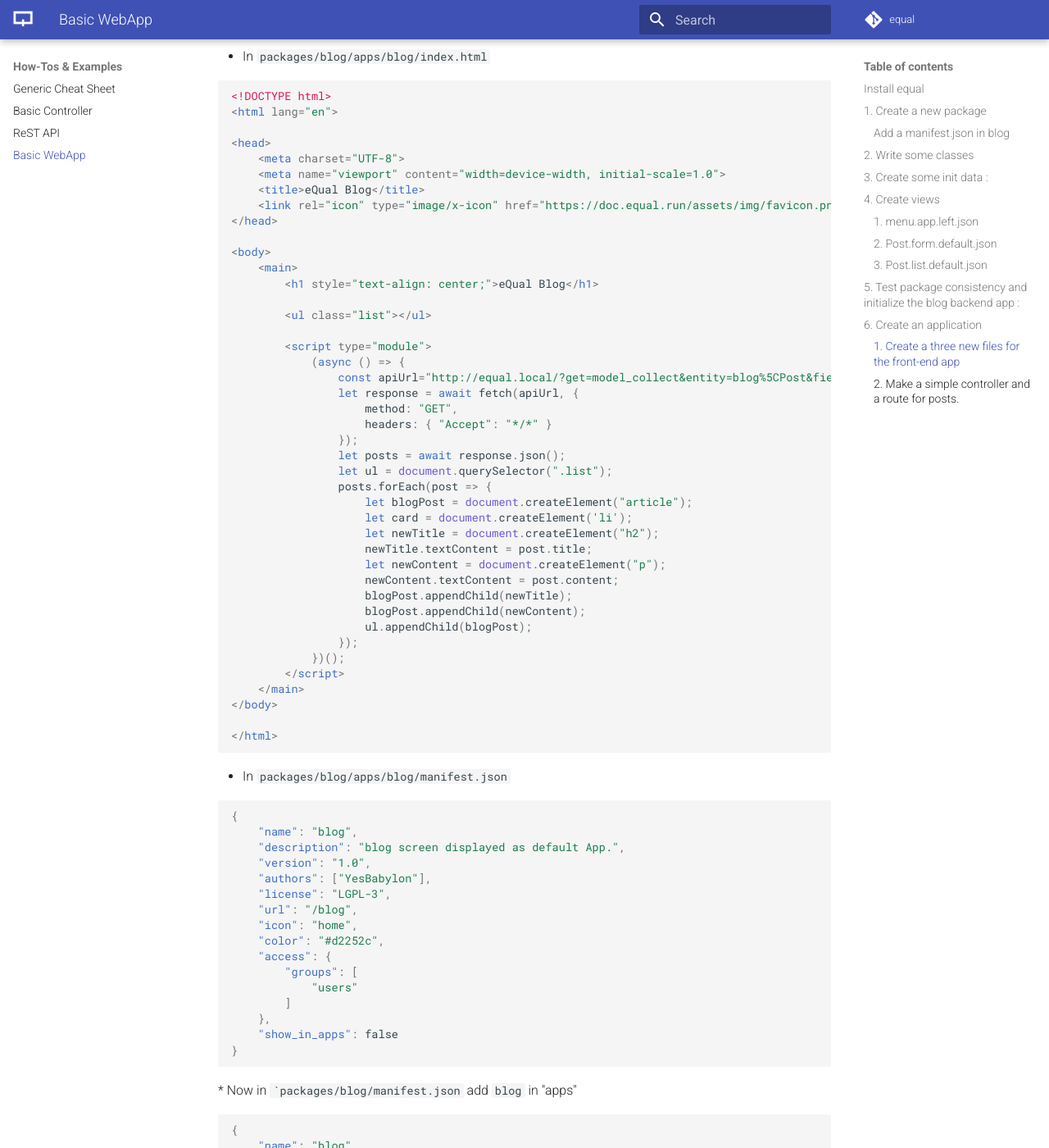
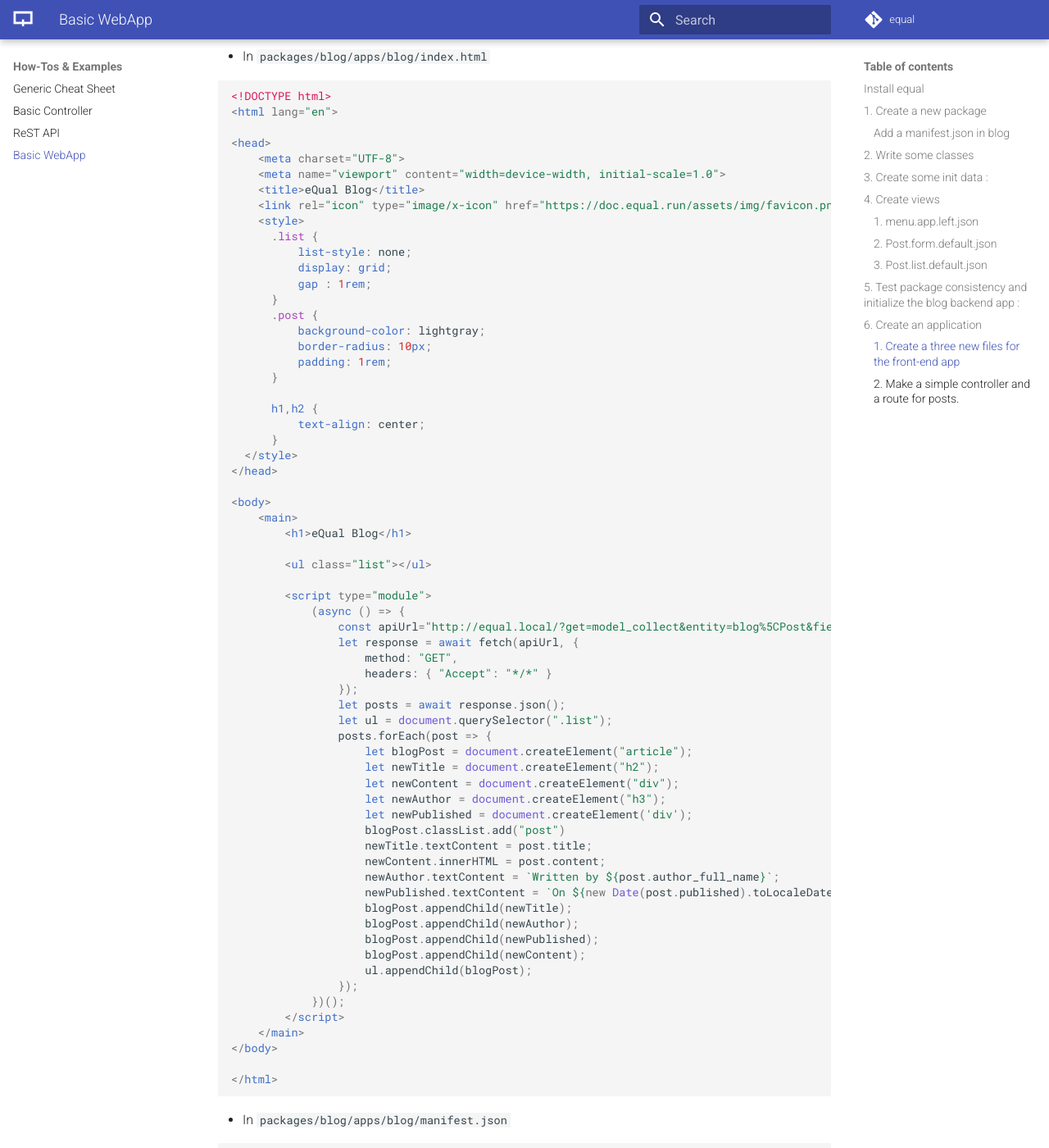
Before and after one commit to equalframework/equal-doc, an MkDocs documentation site: the page built from docs/howtos-and-examples/basic-webapp.md, in a window 1280 px wide and 1400 px high, scrolled down 9307 px. Shown: the whole window at 82% size. Built offline with MkDocs 1.6.1 and Material for MkDocs 9.7.7, drawn with Linux system fonts in a browser that asks for light colours; comment, search, counter and statistics services are not loaded; the version menu is left out; some of the changed text lies outside the part shown.

Commit message:
add published and author_full_name in blog post and fix date format in controller

````diff
--- a/docs/howtos-and-examples/basic-webapp.md
+++ b/docs/howtos-and-examples/basic-webapp.md
@@ -481,11 +481,27 @@ Tree structure is now:
     <meta name="viewport" content="width=device-width, initial-scale=1.0">
     <title>eQual Blog</title>
     <link rel="icon" type="image/x-icon" href="https://doc.equal.run/assets/img/favicon.png">
+    <style>
+      .list {
+          list-style: none;
+          display: grid;
+          gap : 1rem;
+      }
+      .post {
+          background-color: lightgray;
+          border-radius: 10px;
+          padding: 1rem;
+      }
+
+      h1,h2 {
+          text-align: center;
+      }
+  </style>
 </head>
 
 <body>
     <main>
-        <h1 style="text-align: center;">eQual Blog</h1>
+        <h1>eQual Blog</h1>
 
         <ul class="list"></ul>
 
@@ -500,12 +516,18 @@ Tree structure is now:
                 let ul = document.querySelector(".list");
                 posts.forEach(post => {
                     let blogPost = document.createElement("article");
-                    let card = document.createElement('li');
                     let newTitle = document.createElement("h2");
+                    let newContent = document.createElement("div");
+                    let newAuthor = document.createElement("h3");
+                    let newPublished = document.createElement('div');
+                    blogPost.classList.add("post")
                     newTitle.textContent = post.title;
-                    let newContent = document.createElement("p");
-                    newContent.textContent = post.content;
+                    newContent.innerHTML = post.content;
+                    newAuthor.textContent = `Written by ${post.author_full_name}`;
+                    newPublished.textContent = `On ${new Date(post.published).toLocaleDateString()}`;
                     blogPost.appendChild(newTitle);
+                    blogPost.appendChild(newAuthor);
+                    blogPost.appendChild(newPublished);
                     blogPost.appendChild(newContent);
                     ul.appendChild(blogPost);
                 });
@@ -669,13 +692,14 @@ $auth->su();
 $params = [
     'fields' => [
         'creator.name',
-        'author',
+        'author_full_name',
+        'published',
         'title',
         'content'
     ],
 ];
 
-$res = Post::search()->read($params['fields'])->get(true);
+$res = Post::search()->read($params['fields'])->adapt('json')->get(true);
 
 $context->httpResponse()
         ->body($res)
@@ -700,26 +724,32 @@ Now lets create the route `/posts` which will use our collect controller to get
 Now change the apiUrl in `packages/blog/apps/blog/index.html` to `http://equal.local/posts`
 ```javascript
 <script type="module">
-  (async () => {
-      const apiUrl=  "http://equal.local/posts";
-      let response = await fetch(apiUrl, {
-          method: "GET",
-          headers: { "Accept": "*/*" }
-      });
-      let posts = await response.json();
-      let ul = document.querySelector(".list");
-      posts.forEach(post => {
-          let blogPost = document.createElement("article");
-          let card = document.createElement('li');
-          let newTitle = document.createElement("h2");
-          newTitle.textContent = post.title;
-          let newContent = document.createElement("p");
-          newContent.textContent = post.content;
-          blogPost.appendChild(newTitle);
-          blogPost.appendChild(newContent);
-          ul.appendChild(blogPost);
-      });
-  })();
+    (async () => {
+        const apiUrl = "http://equal.local/posts"
+        let response = await fetch(apiUrl, {
+            method: "GET",
+            headers: { "Accept": "*/*" }
+        });
+        let posts = await response.json();
+        let ul = document.querySelector(".list");
+        posts.forEach(post => {
+            let blogPost = document.createElement('li');
+            let newTitle = document.createElement("h2");
+            let newContent = document.createElement("div");
+            let newAuthor = document.createElement("h3");
+            let newPublished = document.createElement('div');
+            blogPost.classList.add("post")
+            newTitle.textContent = post.title;
+            newContent.innerHTML = post.content;
+            newAuthor.textContent = `Written by ${post.author_full_name}`;
+            newPublished.textContent = `On ${new Date(post.published).toLocaleDateString()}`;
+            blogPost.appendChild(newTitle);
+            blogPost.appendChild(newAuthor);
+            blogPost.appendChild(newPublished);
+            blogPost.appendChild(newContent);
+            ul.appendChild(blogPost);
+        });
+    })();
 </script>
 
 ```
````
Also changed, not shown: other parts of docs/howtos-and-examples/basic-webapp.md (+2 -1 lines).
